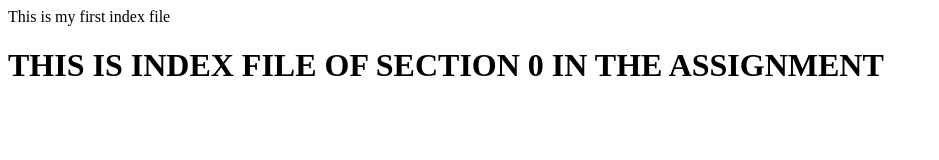
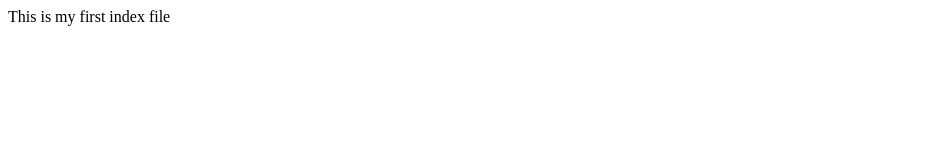
Before and after one commit to sdsameer07/Freshersbatch-Mar17Batch-group2-, a plain HTML site: page index.html in a window 1280 px wide. Shown: the whole page, without its empty margins (0-939 px from the left). Drawn offline with Linux system fonts and the light colour scheme.

Commit message:
Revert "third commit"
This reverts commit f82f2669a40247b07f021cd4994dac9d5b629099.

```diff
--- a/index.html
+++ b/index.html
@@ -1,8 +1,5 @@
 <html>
     <body>
         This is my first index file
-        <h1>
-            THIS IS INDEX FILE OF SECTION 0 IN THE ASSIGNMENT
-        </h1>
     </body>
 </html>
```
